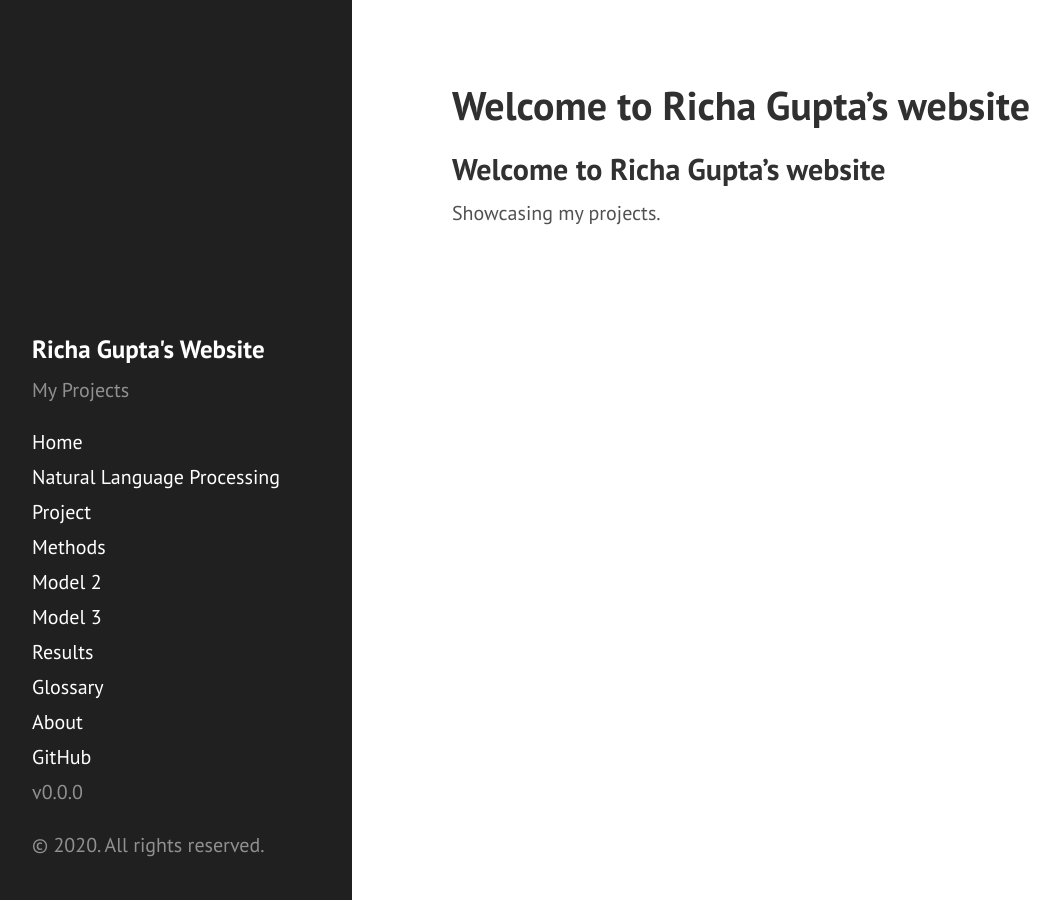
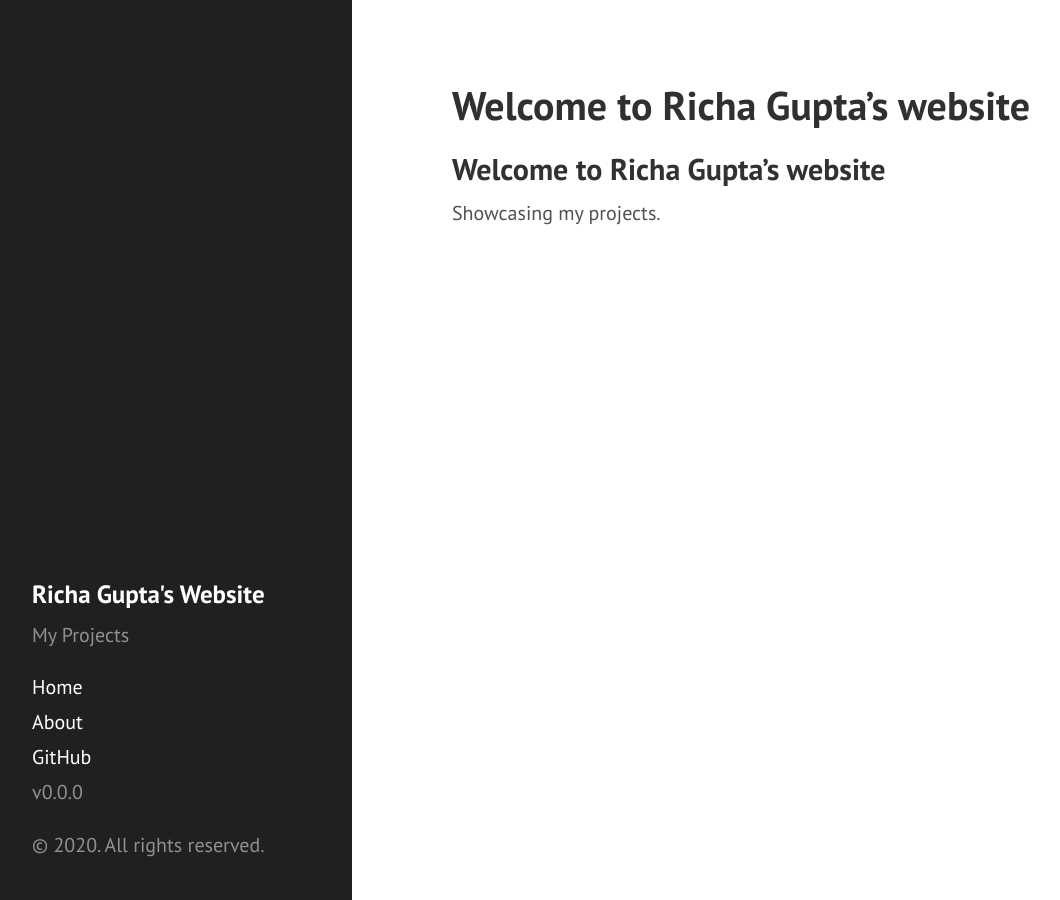
Before and after one commit to richagupta0211/projects, a Jekyll site: the page built from index.md, in a window 1280 px wide. Shown: the whole page, without its empty margins (8-1068 px from the left). Built offline with Jekyll 4.4.1, drawn with Linux system fonts in a browser that asks for light colours; our own code applies the rules of GitHub Pages for plain Markdown files.

Commit message:
Removed extra links

```diff
--- a/_includes/sidebar.html
+++ b/_includes/sidebar.html
@@ -11,12 +11,6 @@
 
     <nav class="sidebar-nav">
       <a class="sidebar-nav-item{% if page.url == site.baseurl %} active{% endif %}" href="{{ site.baseurl }}">Home</a>
-      <a class="sidebar-nav-item {% if page.url == node.url %} active{% endif %}" href="{{ '/NaturalLanguageProcessing Project' | prepend: site.baseurl }}">Natural Language Processing Project</a>
-      <a class="sidebar-nav-item {% if page.url == node.url %} active{% endif %}" href="{{ '/methods' | prepend: site.baseurl }}">Methods</a>
-      <a class="sidebar-nav-item {% if page.url == node.url %} active{% endif %}" href="{{ '/model2' | prepend: site.baseurl }}">Model 2</a>
-      <a class="sidebar-nav-item {% if page.url == node.url %} active{% endif %}" href="{{ '/model3' | prepend: site.baseurl }}">Model 3</a>
-      <a class="sidebar-nav-item {% if page.url == node.url %} active{% endif %}" href="{{ '/results' | prepend: site.baseurl }}">Results</a>
-      <a class="sidebar-nav-item {% if page.url == node.url %} active{% endif %}" href="{{ '/glossary' | prepend: site.baseurl }}">Glossary</a>
       <a class="sidebar-nav-item {% if page.url == node.url %} active{% endif %}" href="{{ '/about' | prepend: site.baseurl }}">About</a>
 
 
```
